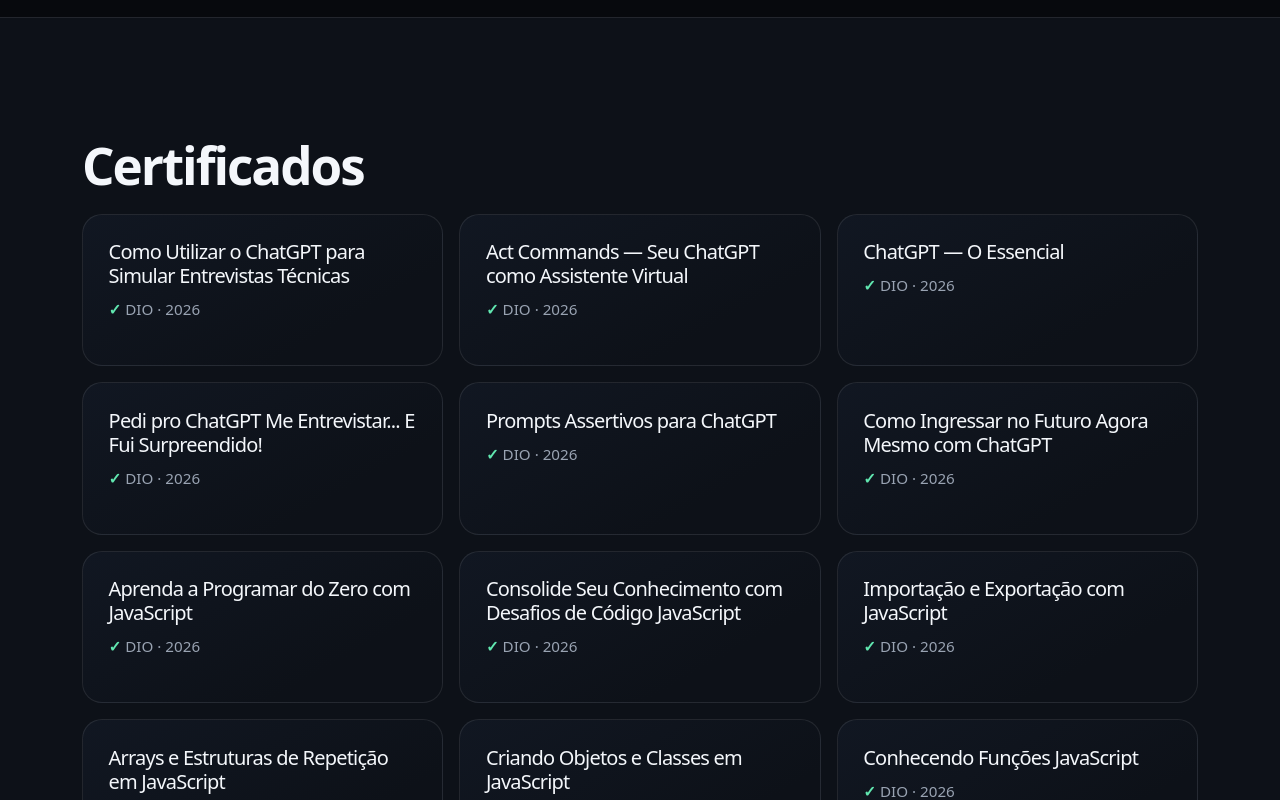
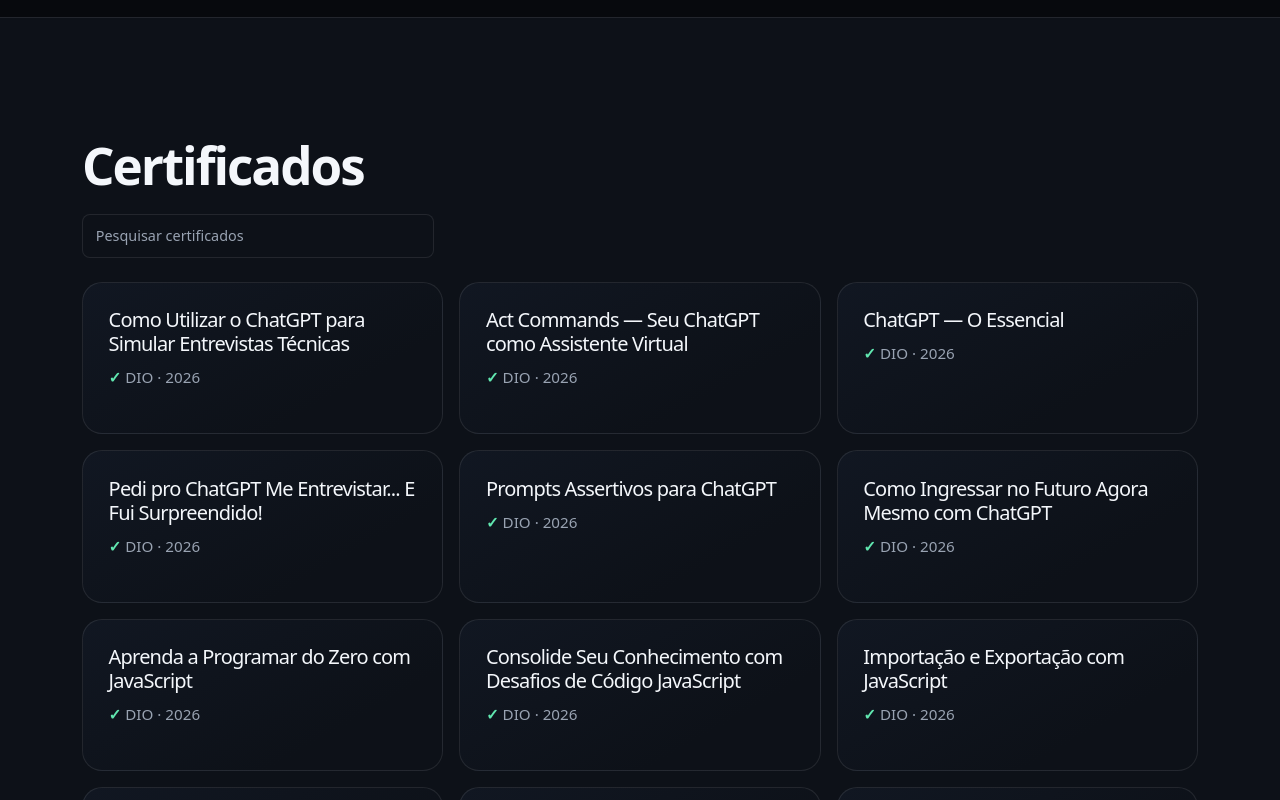
Before and after one commit to tieucro/portfolio-tarciano, a React (Vite) app: page / in a window 1280 px wide. Shown: the part 3140-3940 px from the top of the page. Built offline with nearby package versions, Linux system fonts and the light colour scheme; no server answers.

Commit message:
Adiciona busca na seção de certificados

```diff
--- a/src/App.tsx
+++ b/src/App.tsx
@@ -111,7 +111,18 @@ function FeaturedProject({ repo }: { repo?: GitHubRepo }) {
   )
 }
 
+function normalizeCertificateSearch(value: string) {
+  return value.normalize('NFD').replace(/\p{M}/gu, '').toLowerCase()
+}
+
 export default function App() {
+  const [certificateQuery, setCertificateQuery] = useState('')
+  const searchTerms = normalizeCertificateSearch(certificateQuery).trim().split(/\s+/).filter(Boolean)
+  const visibleCertificates = certificates.filter(({ title, issuer, year }) => {
+    const searchable = normalizeCertificateSearch([title, issuer, year].join(' '))
+    return searchTerms.every(term => searchable.includes(term))
+  })
+
   const [menuOpen, setMenuOpen] = useState(false)
   const [dark, setDark] = useState(true)
   const [githubRepos, setGithubRepos] = useState<GitHubRepo[]>([])
@@ -327,11 +338,23 @@ export default function App() {
         <section id="certificados" className="section section-alt" aria-labelledby="certificates-title">
           <div className="container">
             <h2 id="certificates-title">Certificados</h2>
+            {certificates.length > 0 && (
+              <input
+                className="certificate-search"
+                type="search"
+                aria-label="Pesquisar certificados por t?tulo, institui??o ou ano"
+                placeholder="Pesquisar certificados"
+                value={certificateQuery}
+                onChange={event => setCertificateQuery(event.target.value)}
+              />
+            )}
             {certificates.length === 0 ? (
               <p>Nenhum certificado publicado.</p>
+            ) : visibleCertificates.length === 0 ? (
+              <p role="status">Nenhum certificado encontrado.</p>
             ) : (
               <ul className="row g-3 list-unstyled mb-0">
-                {certificates.map(({ title, issuer, year, verificationUrl }) => {
+                {visibleCertificates.map(({ title, issuer, year, verificationUrl }) => {
                   const verification = safeExternalUrl(verificationUrl ?? null)
                   return (
                     <li className="col-md-6 col-lg-4" key={JSON.stringify([title, issuer, year])}>
--- a/src/styles.css
+++ b/src/styles.css
@@ -359,3 +359,20 @@ main > section { position: relative; }
   .section-scroll { transition: color 180ms ease, border-color 180ms ease; }
 }
 .certificate-check { color: var(--accent); font-weight: 700; }
+
+.certificate-search {
+  width: min(100%, 22rem);
+  min-height: 44px;
+  margin-bottom: 1.5rem;
+  padding: .55rem .8rem;
+  border: 1px solid var(--line);
+  border-radius: 8px;
+  background: var(--surface);
+  color: var(--text);
+  font-size: .9rem;
+}
+.certificate-search::placeholder { color: var(--muted); }
+.certificate-search:focus-visible {
+  outline: 2px solid var(--accent);
+  outline-offset: 2px;
+}
```
